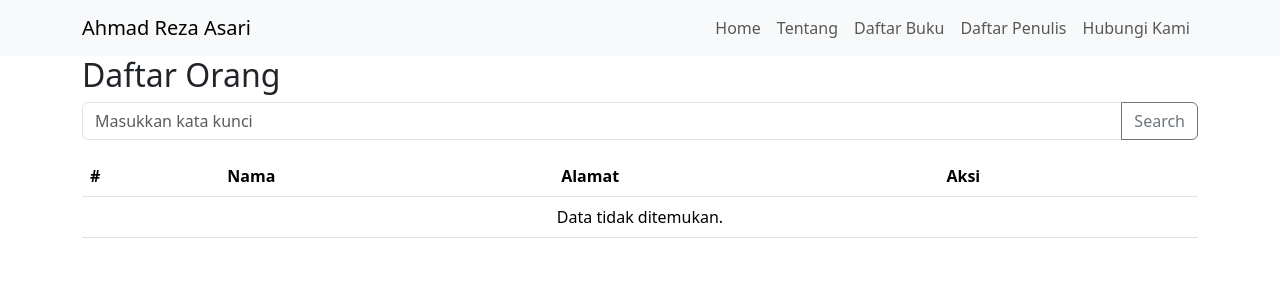
After one commit to rezaahmad19/pemweb2, a CodeIgniter 4 app: the page made by crud fix/app/Views/orang/index.php in a window 1280 px wide. The commit adds this page. Shown: the top 300 px of the page. Run offline with PHP 8.4 and a stand-in for CodeIgniter, Linux system fonts and the light colour scheme; the template is opened without the code that fills it, so the values that code supplies are empty; some libraries are stand-ins or nearby versions.

Commit message:
pagination and searching in CI

```diff
--- a/crud fix/app/Config/Pager.php
+++ b/crud fix/app/Config/Pager.php
@@ -24,6 +24,7 @@ class Pager extends BaseConfig
         'default_full'   => 'CodeIgniter\Pager\Views\default_full',
         'default_simple' => 'CodeIgniter\Pager\Views\default_simple',
         'default_head'   => 'CodeIgniter\Pager\Views\default_head',
+        'penulis_pager' => 'App\View\Pagers\penulis_pager'
     ];
 
     /**
--- a/crud fix/app/Config/Routes.php
+++ b/crud fix/app/Config/Routes.php
@@ -22,3 +22,5 @@ $routes->get('/contact', 'Pages::contact');
 
 $routes->get('/books/edit/(:segment)', 'Books::edit/$1');
 $routes->post('/books/update/(:num)', 'Books::update/$1');
+
+$routes->get('/orang', 'Orang::index');
--- a/crud fix/app/Views/Layout/template.php
+++ b/crud fix/app/Views/Layout/template.php
@@ -19,7 +19,8 @@
           <li class="nav-item"><a class="nav-link" href="/">Home</a></li>
           <li class="nav-item"><a class="nav-link" href="/about">Tentang</a></li>
           <li class="nav-item"><a class="nav-link" href="/books">Daftar Buku</a></li>
-          <li class="nav-item"><a class="nav-link" href="/contact">Kontak</a></li>
+          <li class="nav-item"><a class="nav-link" href="/books">Daftar Penulis</a></li>
+          <li class="nav-item"><a class="nav-link" href="/contact">Hubungi Kami</a></li>
         </ul>
       </div>
     </div>
--- /dev/null
+++ b/crud fix/app/Views/orang/index.php
@@ -0,0 +1,54 @@
+<?= $this->extend('layout/template'); ?>
+<?= $this->section('content'); ?>
+
+<div class="container">
+    <div class="row">
+        <div class="col">
+            <h2>Daftar Orang</h2>
+            <form action="" method="GET">
+                <div class="input-group mb-3">
+                    <input type="text" class="form-control" placeholder="Masukkan kata kunci"
+                        name="keyword" value="<?= esc($keyword ?? '') ?>">
+                    <button class="btn btn-outline-secondary" type="submit">Search</button>
+                </div>
+            </form>
+        </div>
+    </div>
+
+    <div class="row">
+        <div class="col">
+            <table class="table">
+                <thead>
+                    <tr>
+                        <th>#</th>
+                        <th>Nama</th>
+                        <th>Alamat</th>
+                        <th>Aksi</th>
+                    </tr>
+                </thead>
+                <tbody>
+                    <?php $i = 1 + (10 * ($pageSekarang - 1)); ?>
+                    <?php foreach ($orang as $o) : ?>
+                        <tr>
+                            <td><?= $i++; ?></td>
+                            <td><?= esc($o['name']); ?></td>
+                            <td><?= esc($o['address']); ?></td>
+                            <td><a href="#" class="btn btn-success">Detail</a></td>
+                        </tr>
+                    <?php endforeach; ?>
+
+                    <?php if (empty($orang)) : ?>
+                        <tr>
+                            <td colspan="4" class="text-center">Data tidak ditemukan.</td>
+                        </tr>
+                    <?php endif; ?>
+                </tbody>
+            </table>
+
+            <?= $pager->links('orang', 'default_full'); ?>
+
+        </div>
+    </div>
+</div>
+
+<?= $this->endSection(); ?>
```
Also changed, not shown: crud fix/app/Controllers/Orang.php (added, +37 -0 lines), crud fix/app/Models/OrangModel.php (added, +18 -0 lines), crud fix/app/Views/pagers/penulis_pager.php (added, +39 -0 lines).
